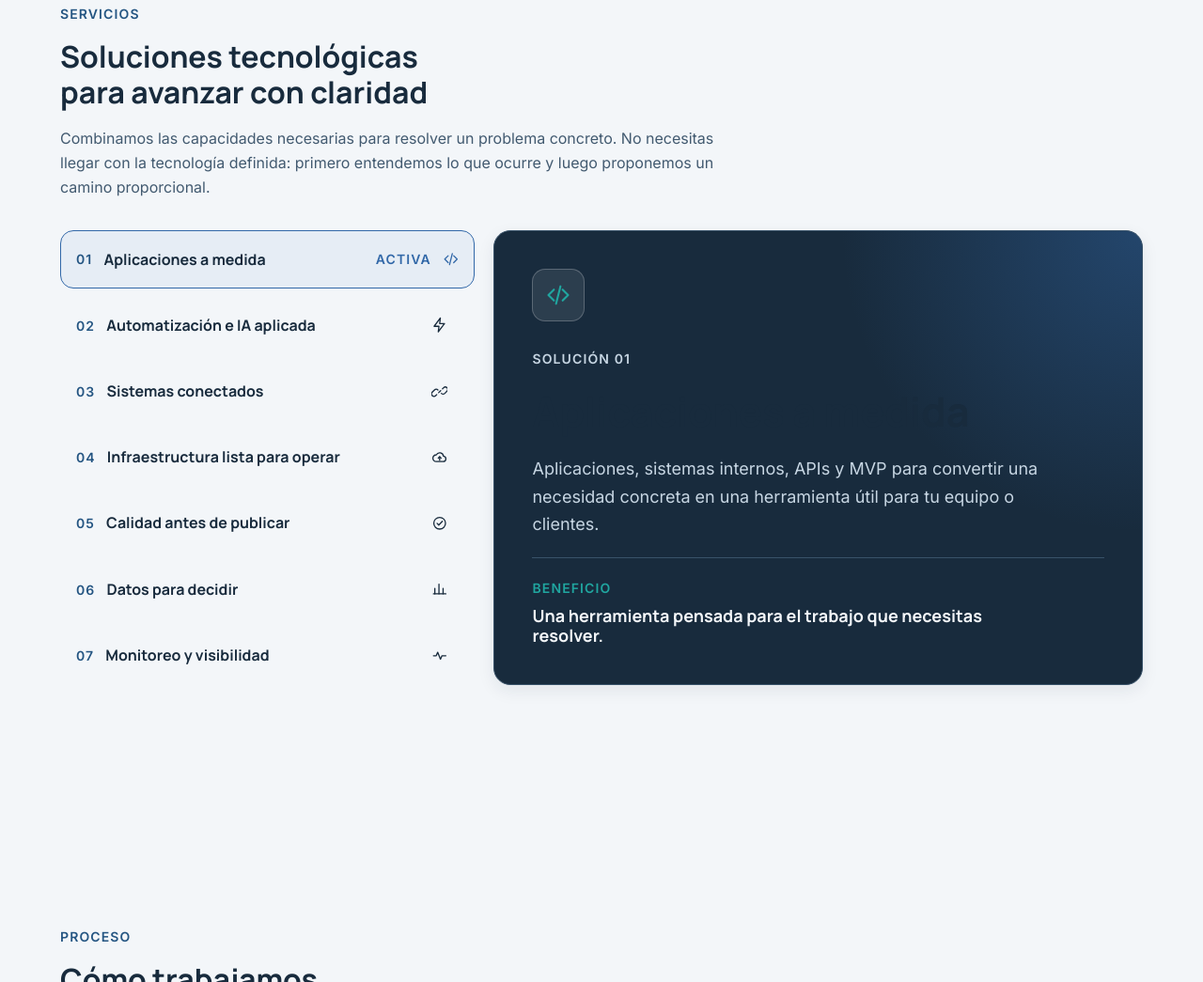
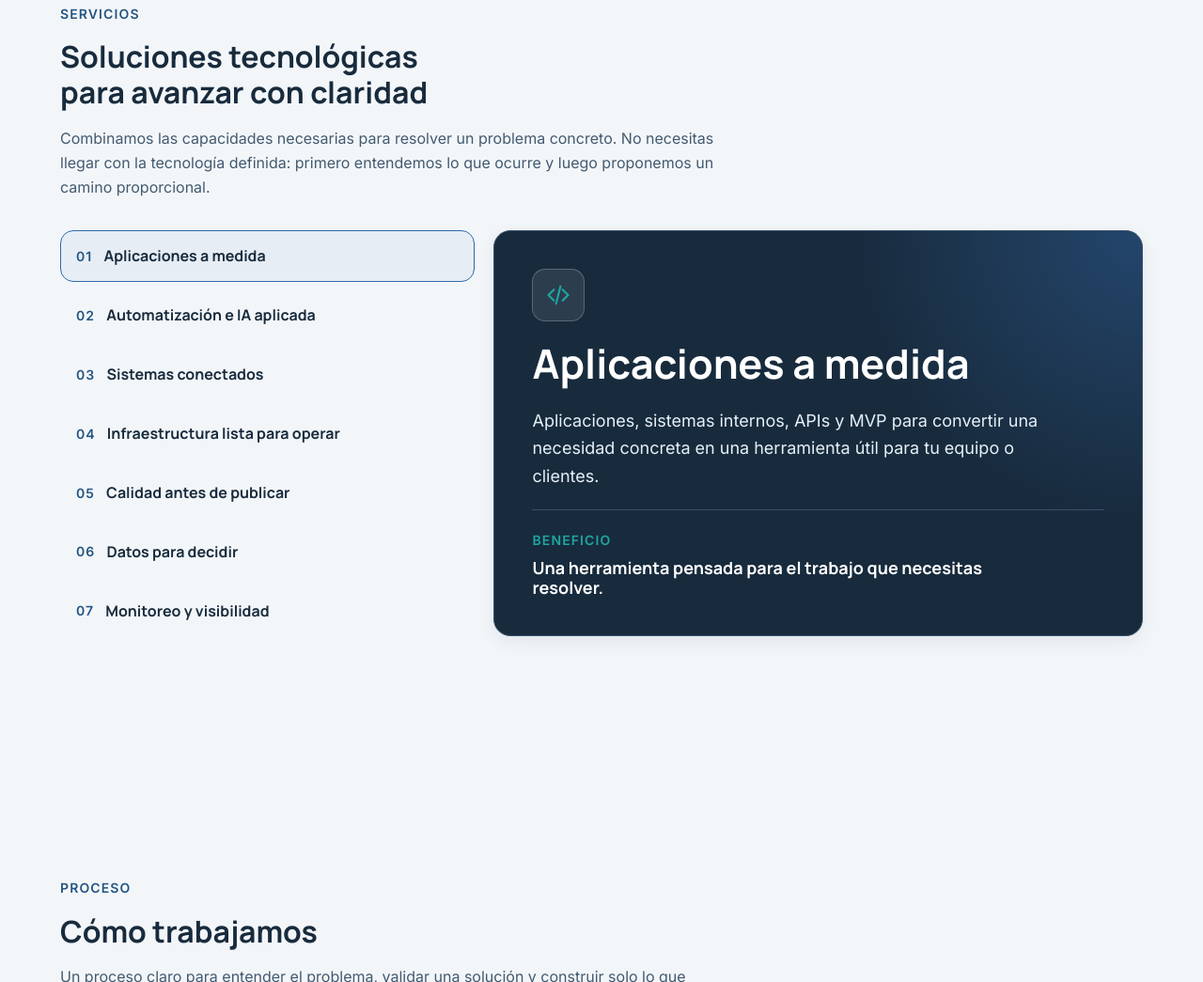
Before and after one commit to fraactal/Landing_Jonas, a plain HTML site: page index.html in a window 1280 px wide. Shown: the part 2660-3705 px from the top of the page at 94% size. Drawn offline with Linux system fonts and the light colour scheme.

Commit message:
style: simplify services explorer and improve contrast

```diff
--- a/assets/css/sections.css
+++ b/assets/css/sections.css
@@ -465,25 +465,20 @@
 
 .services__explorer { display: grid; gap: var(--space-5); }
 .service-explorer__list { display: grid; gap: var(--space-2); }
-.service-explorer__option { display: grid; grid-template-columns: auto minmax(0, 1fr) auto auto; align-items: center; gap: var(--space-3); width: 100%; border: 1px solid transparent; border-radius: var(--radius-md); background: transparent; color: var(--color-text); cursor: pointer; font: inherit; padding: var(--space-3) var(--space-4); text-align: start; transition: background-color var(--transition-fast), border-color var(--transition-fast), color var(--transition-fast); }
+.service-explorer__option { display: grid; grid-template-columns: auto minmax(0, 1fr); align-items: center; gap: var(--space-3); width: 100%; border: 1px solid transparent; border-radius: var(--radius-md); background: transparent; color: var(--color-text); cursor: pointer; font: inherit; padding: var(--space-3) var(--space-4); text-align: start; transition: background-color var(--transition-fast), border-color var(--transition-fast), color var(--transition-fast); }
 .service-explorer__option:hover { background: color-mix(in srgb, var(--color-accent) 5%, var(--color-surface)); }
 .service-explorer__option[aria-selected="true"] { border-color: var(--color-accent); background: color-mix(in srgb, var(--color-accent) 12%, var(--color-surface)); }
-.service-explorer__number, .service-explorer__state, .service-explorer__label, .service-explorer__benefit p { font-size: var(--font-size-0); font-weight: 700; letter-spacing: 0.08em; text-transform: uppercase; }
+.service-explorer__number, .service-explorer__benefit p { font-size: var(--font-size-0); font-weight: 700; letter-spacing: 0.08em; text-transform: uppercase; }
 .service-explorer__number { color: var(--color-accent-soft); }
 .service-explorer__title { font-family: var(--font-heading); font-weight: 700; line-height: var(--line-height-heading); }
-.service-explorer__state { display: none; color: var(--color-accent); }
-.service-explorer__option[aria-selected="true"] .service-explorer__state { display: inline; }
-.service-explorer__option svg { width: 1.1rem; height: 1.1rem; fill: none; stroke: currentColor; stroke-linecap: round; stroke-linejoin: round; stroke-width: 1.8; }
-.service-explorer__option[aria-selected="true"] svg { color: var(--color-accent); }
 .service-explorer__panel { display: grid; align-content: start; gap: var(--space-5); min-height: 26rem; border: 1px solid var(--color-dark-border); border-radius: var(--radius-lg); background: radial-gradient(circle at 100% 0%, rgb(50 104 168 / 44%), transparent 38%), var(--color-surface-dark); box-shadow: var(--shadow-card); color: var(--color-dark-text); padding: clamp(1.5rem, 4vw, 2.5rem); }
 .service-explorer__panel-icon { display: grid; width: 3.5rem; height: 3.5rem; place-items: center; border: 1px solid rgb(255 255 255 / 22%); border-radius: var(--radius-md); background: rgb(255 255 255 / 9%); color: var(--color-accent-turquoise); }
 .service-explorer__panel-icon svg { width: 1.75rem; height: 1.75rem; fill: none; stroke: currentColor; stroke-linecap: round; stroke-linejoin: round; stroke-width: 1.8; }
-.service-explorer__label { margin: var(--space-2) 0 0; color: var(--color-dark-muted); }
-.service-explorer__panel h3 { margin: 0; font-size: clamp(1.8rem, 4vw, 2.7rem); line-height: var(--line-height-heading); }
-.service-explorer__description { max-width: 35rem; margin: 0; color: var(--color-dark-muted); font-size: var(--font-size-2); }
+.service-explorer__panel h3 { margin: 0; color: #FFFFFF; font-size: clamp(1.8rem, 4vw, 2.7rem); line-height: var(--line-height-heading); }
+.service-explorer__description { max-width: 35rem; margin: 0; color: #E6F0F7; font-size: var(--font-size-2); }
 .service-explorer__benefit { display: grid; gap: var(--space-2); margin: auto 0 0; border-top: 1px solid var(--color-dark-border); padding-top: var(--space-5); }
 .service-explorer__benefit p { margin: 0; color: var(--color-accent-turquoise); }
-.service-explorer__benefit strong { max-width: 32rem; font-family: var(--font-heading); font-size: var(--font-size-2); line-height: var(--line-height-heading); }
+.service-explorer__benefit strong { max-width: 32rem; color: #FFFFFF; font-family: var(--font-heading); font-size: var(--font-size-2); line-height: var(--line-height-heading); }
 .process {
   padding-block: clamp(4.5rem, 10vw, 8rem);
 }
--- a/assets/js/main.js
+++ b/assets/js/main.js
@@ -217,12 +217,21 @@ if (problemOptions.length && problemDetailTitle && problemDetailCopy && problemD
 const serviceOptions = document.querySelectorAll("[data-service-option]");
 const servicePanel = document.querySelector("[data-service-panel]");
 const servicePanelIcon = document.querySelector("[data-service-panel-icon]");
-const servicePanelLabel = document.querySelector("[data-service-panel-label]");
 const servicePanelTitle = document.querySelector("[data-service-panel-title]");
 const servicePanelDescription = document.querySelector("[data-service-panel-description]");
 const servicePanelBenefit = document.querySelector("[data-service-panel-benefit]");
 
-if (serviceOptions.length && servicePanel && servicePanelIcon && servicePanelLabel && servicePanelTitle && servicePanelDescription && servicePanelBenefit) {
+if (serviceOptions.length && servicePanel && servicePanelIcon && servicePanelTitle && servicePanelDescription && servicePanelBenefit) {
+  const serviceIcons = {
+    applications: '<svg viewBox="0 0 24 24" focusable="false"><path d="m8 7-5 5 5 5"></path><path d="m16 7 5 5-5 5"></path><path d="m14 4-4 16"></path></svg>',
+    automation: '<svg viewBox="0 0 24 24" focusable="false"><path d="M13 2 4 14h7l-1 8 9-12h-7l1-8Z"></path></svg>',
+    integrations: '<svg viewBox="0 0 24 24" focusable="false"><path d="m10.5 13.5 3-3"></path><path d="m7.8 16.2-1.5 1.5a3.5 3.5 0 0 1-5-5l3.2-3.2a3.5 3.5 0 0 1 5 0"></path><path d="m16.2 7.8 1.5-1.5a3.5 3.5 0 1 1 5 5l-3.2 3.2a3.5 3.5 0 0 1-5 0"></path></svg>',
+    infrastructure: '<svg viewBox="0 0 24 24" focusable="false"><path d="M7 18h10a4 4 0 0 0 .5-7.97A5.5 5.5 0 0 0 7.16 8.2 4.9 4.9 0 0 0 7 18Z"></path><path d="M12 11v5"></path><path d="m10 13 2-2 2 2"></path></svg>',
+    quality: '<svg viewBox="0 0 24 24" focusable="false"><circle cx="12" cy="12" r="8.5"></circle><path d="m8.2 12.1 2.5 2.6 5.2-5.5"></path></svg>',
+    data: '<svg viewBox="0 0 24 24" focusable="false"><path d="M5 19V11"></path><path d="M11 19V5"></path><path d="M17 19v-8"></path><path d="M3 19h18"></path></svg>',
+    monitoring: '<svg viewBox="0 0 24 24" focusable="false"><path d="M3 12h4l2.2-5 4 10 2.2-5H21"></path></svg>',
+  };
+
   const setSelectedService = (selectedOption, shouldFocus = false) => {
     serviceOptions.forEach((option) => {
       const isSelected = option === selectedOption;
@@ -232,15 +241,10 @@ if (serviceOptions.length && servicePanel && servicePanelIcon && servicePanelLab
     });
 
     servicePanel.setAttribute("aria-labelledby", selectedOption.id);
-    servicePanelLabel.textContent = `Solución ${selectedOption.dataset.serviceNumber}`;
     servicePanelTitle.textContent = selectedOption.querySelector(".service-explorer__title")?.textContent.trim() || "Solución";
     servicePanelDescription.textContent = selectedOption.dataset.serviceDescription || "";
     servicePanelBenefit.textContent = selectedOption.dataset.serviceBenefit || "";
-    const icon = selectedOption.querySelector("svg");
-
-    if (icon) {
-      servicePanelIcon.replaceChildren(icon.cloneNode(true));
-    }
+    servicePanelIcon.innerHTML = serviceIcons[selectedOption.dataset.serviceOption] || "";
 
     if (shouldFocus) {
       selectedOption.focus();
--- a/index.html
+++ b/index.html
@@ -220,23 +220,23 @@
 
           <div class="services__explorer">
             <div class="service-explorer__list" role="tablist" aria-label="Soluciones disponibles" aria-orientation="vertical">
-              <button class="service-explorer__option is-active" type="button" id="service-tab-applications" role="tab" aria-selected="true" aria-controls="service-panel" tabindex="0" data-service-option="applications" data-service-number="01" data-service-description="Aplicaciones, sistemas internos, APIs y MVP para convertir una necesidad concreta en una herramienta útil para tu equipo o clientes." data-service-benefit="Una herramienta pensada para el trabajo que necesitas resolver."><span class="service-explorer__number">01</span><span class="service-explorer__title">Aplicaciones a medida</span><span class="service-explorer__state">Activa</span><svg aria-hidden="true" viewBox="0 0 24 24" focusable="false"><path d="m8 7-5 5 5 5"></path><path d="m16 7 5 5-5 5"></path><path d="m14 4-4 16"></path></svg></button>
+              <button class="service-explorer__option is-active" type="button" id="service-tab-applications" role="tab" aria-selected="true" aria-controls="service-panel" tabindex="0" data-service-option="applications" data-service-description="Aplicaciones, sistemas internos, APIs y MVP para convertir una necesidad concreta en una herramienta útil para tu equipo o clientes." data-service-benefit="Una herramienta pensada para el trabajo que necesitas resolver."><span class="service-explorer__number">01</span><span class="service-explorer__title">Aplicaciones a medida</span></button>
 
-              <button class="service-explorer__option" type="button" id="service-tab-automation" role="tab" aria-selected="false" aria-controls="service-panel" tabindex="-1" data-service-option="automation" data-service-number="02" data-service-description="Reducimos pasos manuales y ordenamos tareas repetitivas, usando IA cuando aporta una mejora concreta al proceso." data-service-benefit="Más tiempo para revisar lo que realmente requiere criterio."><span class="service-explorer__number">02</span><span class="service-explorer__title">Automatización e IA aplicada</span><span class="service-explorer__state">Activa</span><svg aria-hidden="true" viewBox="0 0 24 24" focusable="false"><path d="M13 2 4 14h7l-1 8 9-12h-7l1-8Z"></path></svg></button>
+              <button class="service-explorer__option" type="button" id="service-tab-automation" role="tab" aria-selected="false" aria-controls="service-panel" tabindex="-1" data-service-option="automation" data-service-description="Reducimos pasos manuales y ordenamos tareas repetitivas, usando IA cuando aporta una mejora concreta al proceso." data-service-benefit="Más tiempo para revisar lo que realmente requiere criterio."><span class="service-explorer__number">02</span><span class="service-explorer__title">Automatización e IA aplicada</span></button>
 
-              <button class="service-explorer__option" type="button" id="service-tab-integrations" role="tab" aria-selected="false" aria-controls="service-panel" tabindex="-1" data-service-option="integrations" data-service-number="03" data-service-description="Hacemos que las herramientas, datos y servicios que ya usas compartan información sin depender de pasos duplicados." data-service-benefit="Información disponible donde hace falta, con menos trabajo manual."><span class="service-explorer__number">03</span><span class="service-explorer__title">Sistemas conectados</span><span class="service-explorer__state">Activa</span><svg aria-hidden="true" viewBox="0 0 24 24" focusable="false"><path d="m10.5 13.5 3-3"></path><path d="m7.8 16.2-1.5 1.5a3.5 3.5 0 0 1-5-5l3.2-3.2a3.5 3.5 0 0 1 5 0"></path><path d="m16.2 7.8 1.5-1.5a3.5 3.5 0 1 1 5 5l-3.2 3.2a3.5 3.5 0 0 1-5 0"></path></svg></button>
+              <button class="service-explorer__option" type="button" id="service-tab-integrations" role="tab" aria-selected="false" aria-controls="service-panel" tabindex="-1" data-service-option="integrations" data-service-description="Hacemos que las herramientas, datos y servicios que ya usas compartan información sin depender de pasos duplicados." data-service-benefit="Información disponible donde hace falta, con menos trabajo manual."><span class="service-explorer__number">03</span><span class="service-explorer__title">Sistemas conectados</span></button>
 
-              <button class="service-explorer__option" type="button" id="service-tab-infrastructure" role="tab" aria-selected="false" aria-controls="service-panel" tabindex="-1" data-service-option="infrastructure" data-service-number="04" data-service-description="Preparamos entornos cloud, despliegues y prácticas DevOps para que una solución pueda construirse, publicarse y mantenerse con orden." data-service-benefit="Una base más clara para operar y evolucionar tu solución."><span class="service-explorer__number">04</span><span class="service-explorer__title">Infraestructura lista para operar</span><span class="service-explorer__state">Activa</span><svg aria-hidden="true" viewBox="0 0 24 24" focusable="false"><path d="M7 18h10a4 4 0 0 0 .5-7.97A5.5 5.5 0 0 0 7.16 8.2 4.9 4.9 0 0 0 7 18Z"></path><path d="M12 11v5"></path><path d="m10 13 2-2 2 2"></path></svg></button>
+              <button class="service-explorer__option" type="button" id="service-tab-infrastructure" role="tab" aria-selected="false" aria-controls="service-panel" tabindex="-1" data-service-option="infrastructure" data-service-description="Preparamos entornos cloud, despliegues y prácticas DevOps para que una solución pueda construirse, publicarse y mantenerse con orden." data-service-benefit="Una base más clara para operar y evolucionar tu solución."><span class="service-explorer__number">04</span><span class="service-explorer__title">Infraestructura lista para operar</span></button>
 
-              <button class="service-explorer__option" type="button" id="service-tab-quality" role="tab" aria-selected="false" aria-controls="service-panel" tabindex="-1" data-service-option="quality" data-service-number="05" data-service-description="Revisamos los flujos importantes con pruebas y controles para detectar problemas antes de que afecten a las personas usuarias." data-service-benefit="Más confianza para publicar cambios importantes."><span class="service-explorer__number">05</span><span class="service-explorer__title">Calidad antes de publicar</span><span class="service-explorer__state">Activa</span><svg aria-hidden="true" viewBox="0 0 24 24" focusable="false"><circle cx="12" cy="12" r="8.5"></circle><path d="m8.2 12.1 2.5 2.6 5.2-5.5"></path></svg></button>
+              <button class="service-explorer__option" type="button" id="service-tab-quality" role="tab" aria-selected="false" aria-controls="service-panel" tabindex="-1" data-service-option="quality" data-service-description="Revisamos los flujos importantes con pruebas y controles para detectar problemas antes de que afecten a las personas usuarias." data-service-benefit="Más confianza para publicar cambios importantes."><span class="service-explorer__number">05</span><span class="service-explorer__title">Calidad antes de publicar</span></button>
 
-              <button class="service-explorer__option" type="button" id="service-tab-data" role="tab" aria-selected="false" aria-controls="service-panel" tabindex="-1" data-service-option="data" data-service-number="06" data-service-description="Ordenamos, conectamos y presentamos datos para que puedas entender mejor lo que ocurre y apoyar decisiones cotidianas." data-service-benefit="Información más clara para conversar y decidir."><span class="service-explorer__number">06</span><span class="service-explorer__title">Datos para decidir</span><span class="service-explorer__state">Activa</span><svg aria-hidden="true" viewBox="0 0 24 24" focusable="false"><path d="M5 19V11"></path><path d="M11 19V5"></path><path d="M17 19v-8"></path><path d="M3 19h18"></path></svg></button>
+              <button class="service-explorer__option" type="button" id="service-tab-data" role="tab" aria-selected="false" aria-controls="service-panel" tabindex="-1" data-service-option="data" data-service-description="Ordenamos, conectamos y presentamos datos para que puedas entender mejor lo que ocurre y apoyar decisiones cotidianas." data-service-benefit="Información más clara para conversar y decidir."><span class="service-explorer__number">06</span><span class="service-explorer__title">Datos para decidir</span></button>
 
-              <button class="service-explorer__option" type="button" id="service-tab-monitoring" role="tab" aria-selected="false" aria-controls="service-panel" tabindex="-1" data-service-option="monitoring" data-service-number="07" data-service-description="Definimos métricas, alertas y paneles para saber cómo está funcionando una solución y dónde conviene revisar." data-service-benefit="Señales claras para entender qué necesita atención."><span class="service-explorer__number">07</span><span class="service-explorer__title">Monitoreo y visibilidad</span><span class="service-explorer__state">Activa</span><svg aria-hidden="true" viewBox="0 0 24 24" focusable="false"><path d="M3 12h4l2.2-5 4 10 2.2-5H21"></path></svg></button>
+              <button class="service-explorer__option" type="button" id="service-tab-monitoring" role="tab" aria-selected="false" aria-controls="service-panel" tabindex="-1" data-service-option="monitoring" data-service-description="Definimos métricas, alertas y paneles para saber cómo está funcionando una solución y dónde conviene revisar." data-service-benefit="Señales claras para entender qué necesita atención."><span class="service-explorer__number">07</span><span class="service-explorer__title">Monitoreo y visibilidad</span></button>
             </div>
             <article class="service-explorer__panel" id="service-panel" role="tabpanel" aria-labelledby="service-tab-applications" tabindex="0" data-service-panel>
               <span class="service-explorer__panel-icon" aria-hidden="true" data-service-panel-icon><svg viewBox="0 0 24 24" focusable="false"><path d="m8 7-5 5 5 5"></path><path d="m16 7 5 5-5 5"></path><path d="m14 4-4 16"></path></svg></span>
-              <p class="service-explorer__label" data-service-panel-label>Solución 01</p><h3 data-service-panel-title>Aplicaciones a medida</h3><p class="service-explorer__description" data-service-panel-description>Aplicaciones, sistemas internos, APIs y MVP para convertir una necesidad concreta en una herramienta útil para tu equipo o clientes.</p>
+              <h3 data-service-panel-title>Aplicaciones a medida</h3><p class="service-explorer__description" data-service-panel-description>Aplicaciones, sistemas internos, APIs y MVP para convertir una necesidad concreta en una herramienta útil para tu equipo o clientes.</p>
               <footer class="service-explorer__benefit"><p>Beneficio</p><strong data-service-panel-benefit>Una herramienta pensada para el trabajo que necesitas resolver.</strong></footer>
             </article>
           </div>
```
Also changed, not shown: 1 other file.
